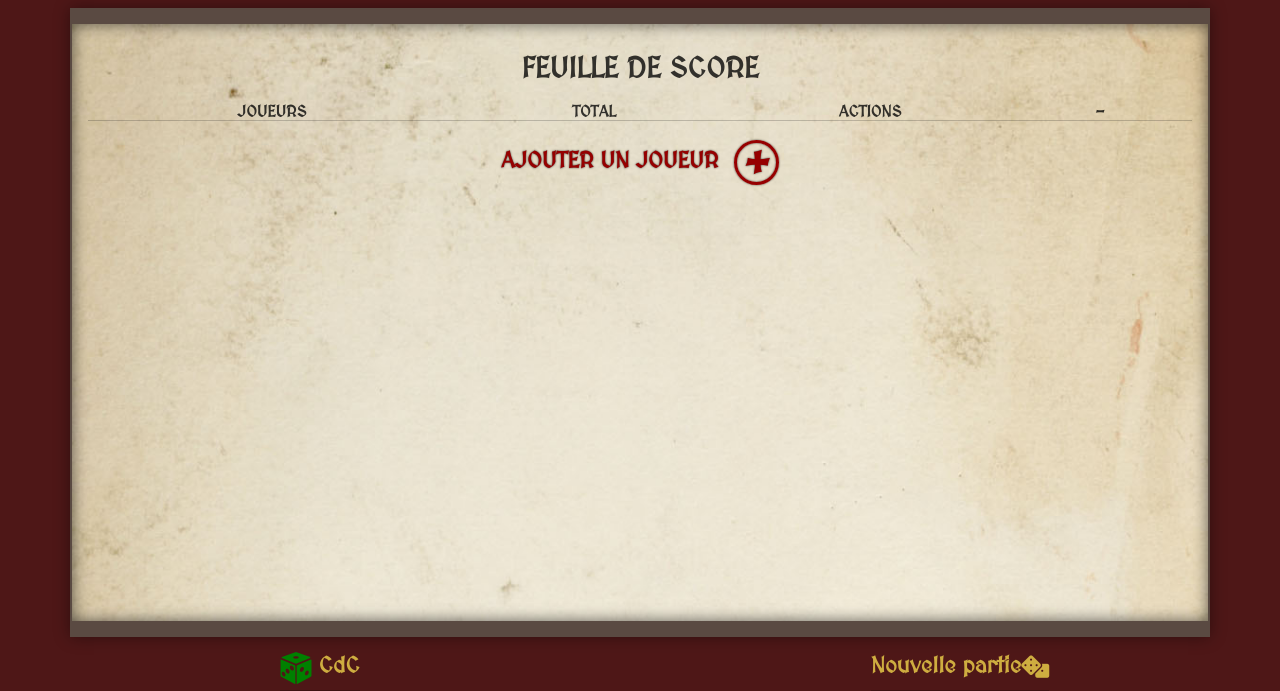
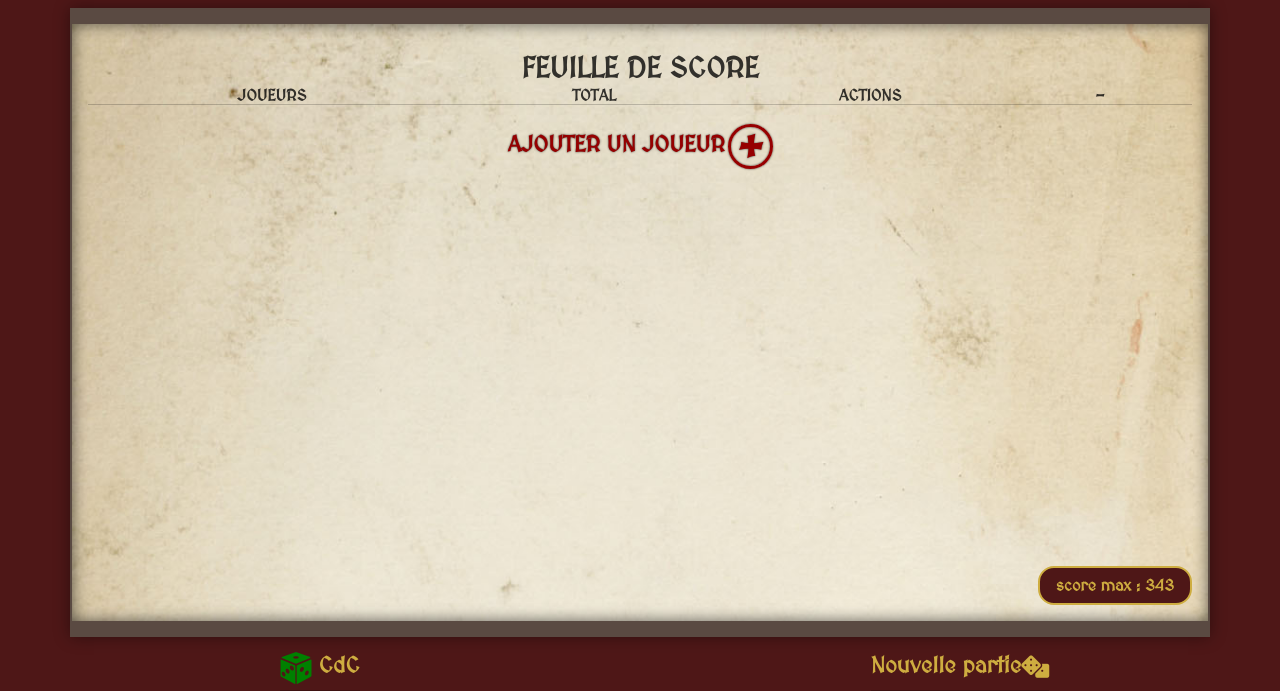
Before and after one commit to patmulot/cul-de-chouette, a PHP site: page /index.php?page=scores-sheet in a window 1280 px wide. Shown: the part 109-800 px from the top of the page. Run offline with PHP 8.4, Linux system fonts and the light colour scheme; data that the repository does not hold is empty.

Commit message:
ajout score max modifiable pour d'autres jeux

```diff
--- a/css/scores-sheet.css
+++ b/css/scores-sheet.css
@@ -78,14 +82,14 @@
     text-shadow: 0 0 2px rgba(0, 0, 0, 0.8);
     color: rgb(150, 0, 0);
     border-radius: 200%;
-    transition: all 1s ease-in-out;
+    transition: all 0.3s ease-in-out;
 }
 
 .player-add-container div {
     height: 2.8rem;
     width: 2.8rem;
     border-radius: 50%;
-    margin-left: 1rem;
+    margin-left: 0.2rem;
     background-color: transparent;
     border: solid 3px rgb(150, 0, 0);
     box-shadow: 0 0 2px rgba(0, 0, 0, 0.8), 0 0 2px rgba(0, 0, 0, 0.8) inset;
@@ -155,6 +161,7 @@
     border-radius: 1rem;
 }
 
+.max_score-button,
 .submit-player_name {
     margin-top: 1rem;
     padding: 1rem 2rem;
@@ -164,6 +171,21 @@
     background-color: var(--main-bg-color);
     border: solid 2px var(--main-font-color);
     border-radius: 1rem;
+}
+article {
+    position: relative;
+}
+.max_score-button {
+    margin: 0 auto;
+    padding: 0.6rem 1rem;
+    font-size: 1rem;
+    position: absolute;
+    bottom: 1rem;
+    right: 1rem;
+}
+.page-title {
+    margin: 0;
+    padding-bottom: 0;
 }
 
 #endgame_message-container {
--- a/inc/templates/scores-sheet.tpl.php
+++ b/inc/templates/scores-sheet.tpl.php
@@ -1,5 +1,6 @@
 <article class="container article scores_sheet-container">
-    <h1 class="row">FEUILLE DE SCORE</h1>
+    <h1 class="row page-title">FEUILLE DE SCORE</h1>
+    <button class="max_score-button">score max : <span class="score_max">343</span><input class="edit-score_max" type="number"></button>
     <div class="row">
         <ul class="score-list">
             <li class="row score-header">
--- a/js/components/scoresSheet.js
+++ b/js/components/scoresSheet.js
@@ -3,12 +3,14 @@ const scoresSheet = {
     currentPlayerId: 0,
     currentPlayerName: "Nouveau Joueur",
     currentPlayerScore: 0,
+    // isScoreMaxSetting: false,
     isNewPlayerAdd: true,
     isPlayerScoreAdd: false,
     currentPlayerIdToUpdate: 0,
     currentScoreElementToUpdate: "",
     currentScoreCoef: 1,
     winner: "",
+    scoreMax: 343,
     'init': function () {
         const addPlayerElement = document.querySelector(".player-add-container");
         addPlayerElement.addEventListener("click", scoresSheet.handleClickOneAddPlayer);
@@ -30,6 +32,34 @@ const scoresSheet = {
         for (oneButton of removePlayerButton) {
             oneButton.addEventListener("click", scoresSheet.removePlayer);
         }
+        let setMaxScoreButton = document.querySelectorAll(".max_score-button");
+        for (oneButton of setMaxScoreButton) {
+            oneButton.addEventListener("click", scoresSheet.editMaxScore);
+        }
+
+        let scoreMaxElement = document.querySelector(".score_max");
+        scoreMaxElement.textContent = scoresSheet.scoreMax;
+    },
+    editMaxScore(evt) {
+        evt.preventDefault();
+        let scoreMaxElement = document.querySelector(".score_max");
+        scoreMaxElement.style.display = "none";
+        let scoreMaxInput = document.querySelector(".edit-score_max");
+        scoreMaxInput.style.display = "initial";
+        scoreMaxInput.focus();
+        scoreMaxInput.addEventListener("blur", scoresSheet.updateScoreMax);
+
+    },
+    updateScoreMax() {
+        let scoreMaxInput = document.querySelector(".edit-score_max");
+        let scoreMaxElement = document.querySelector(".score_max");
+        console.log(scoreMaxInput.value);
+        scoresSheet.scoreMax = scoreMaxInput.value;
+        scoreMaxInput.style.display = "none";
+        scoreMaxElement.style.display = "initial";
+        scoresSheet.init();
+        scoreMaxElement.textContent = scoreMaxInput.value;
+        scoreMaxInput.value = "";
     },
     handleClickOneAddPlayer(evt) {
         evt.preventDefault();
@@ -43,6 +73,9 @@ const scoresSheet = {
         let playerNameInputElement = document.querySelector("#new_player-form-name");
         playerNameInputElement.style.display = "flex";
         playerNameInputElement.focus();
+        setTimeout(function () {
+            newPlayerFormElement.style.opacity = 1;
+        }, 100);
     },
     validateNewPlayer(evt) {
         if (scoresSheet.isNewPlayerAdd) {
@@ -74,6 +107,7 @@ const scoresSheet = {
         }
         let newPlayerFormElement = document.querySelector(".new_player-form");
         newPlayerFormElement.style.display = "none";
+        isScoreMaxSetting = false;
     },
     createNewPlayer(newPlayer) {
         let playerTemplateElement = document.querySelector(".player-tpl");
@@ -125,7 +159,7 @@ const scoresSheet = {
     },
     checkEndGame() {
         for (let onePlayer of scoresSheet.players) {
-            if (onePlayer.score >= 343) {
+            if (onePlayer.score >= scoresSheet.scoreMax) {
                 scoresSheet.winner = onePlayer.name;
                 scoresSheet.isNewPlayerAdd = false;
                 scoresSheet.isPlayerScoreAdd = false;
```
Also changed, not shown: other parts of css/scores-sheet.css (+38 -11 lines).
